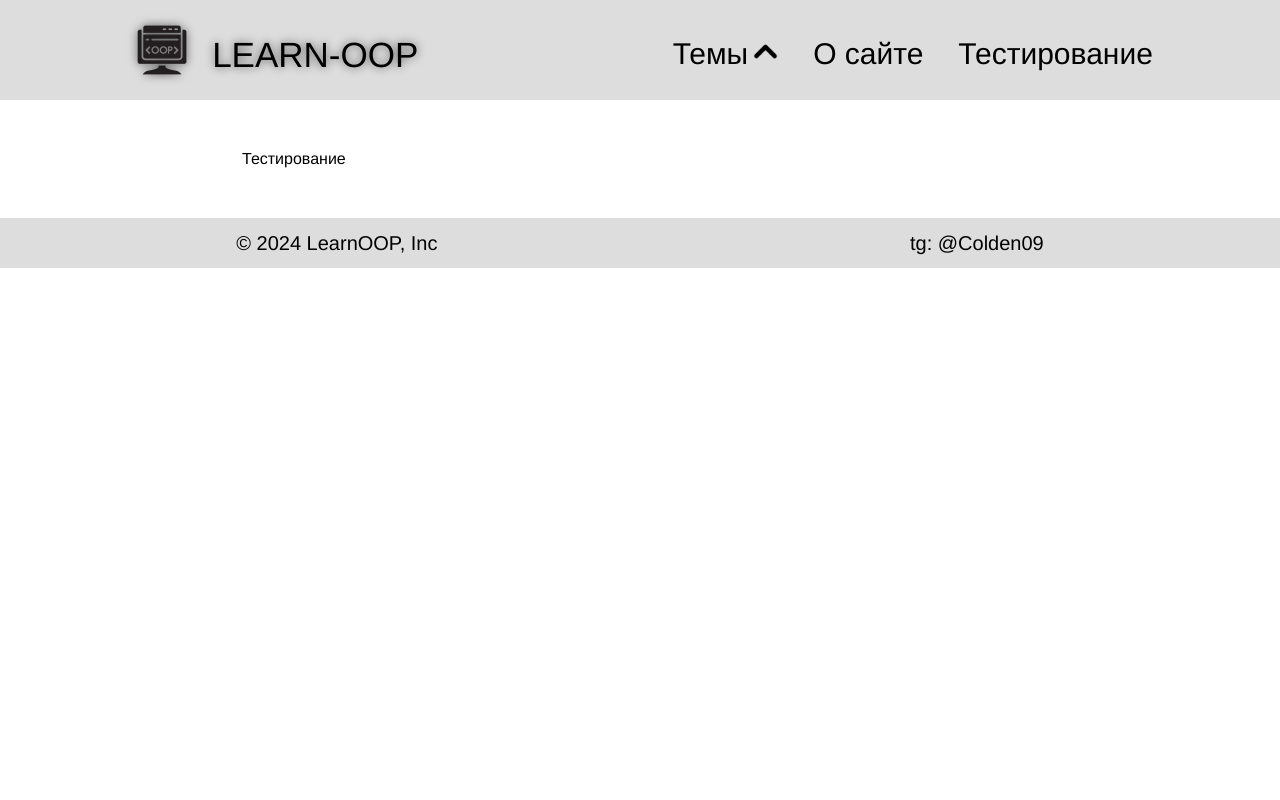
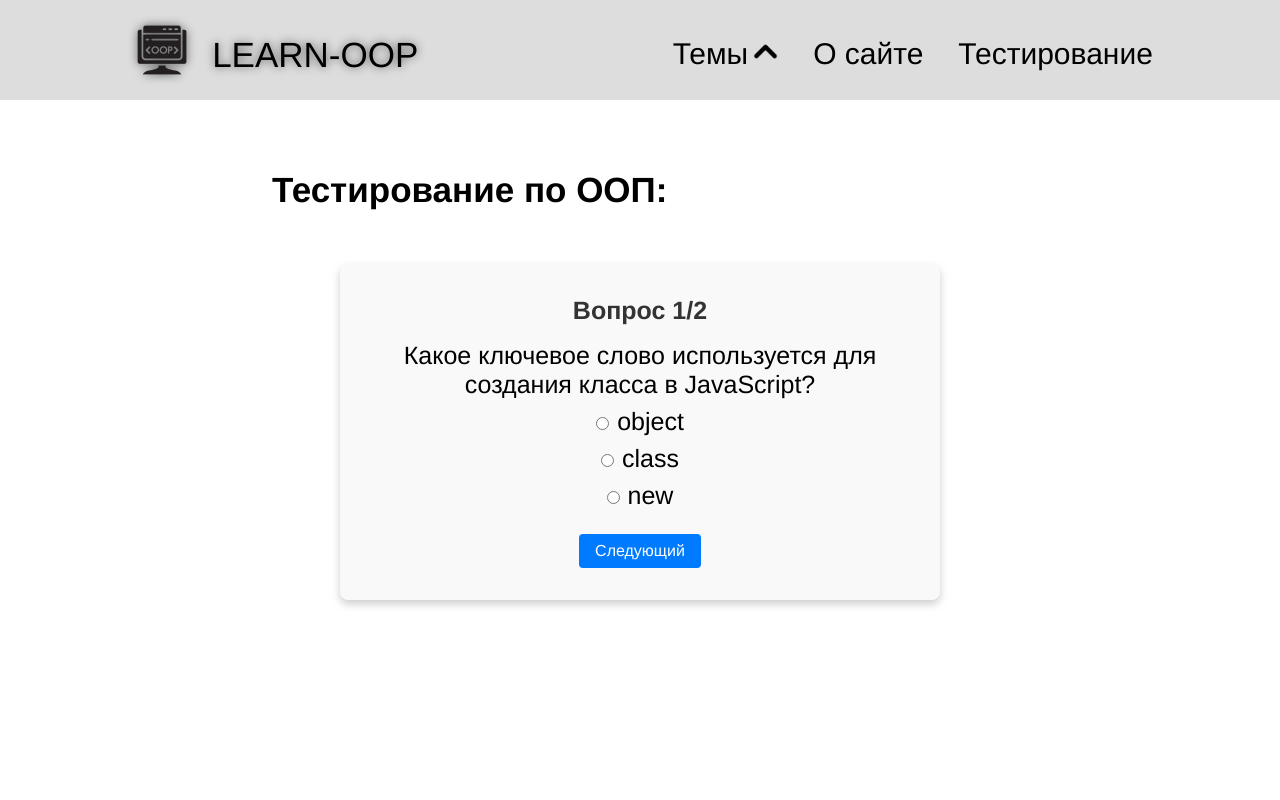
Before and after one commit to Osminojka98/learn-oop-web, a React (Create React App) app: page /#/testing in a window 1280 px wide. Shown: the top 800 px of the page. Built offline with nearby package versions, Linux system fonts and the light colour scheme.

Commit message:
build: add test page component and mounting

```diff
--- a/src/App.jsx
+++ b/src/App.jsx
@@ -7,6 +7,7 @@ import MainPage from "./components/mainPage/MainPage";
 import Footer from "./components/footer/Footer";
 import OopBasics from "./components/pageOopBasics/OopBasics";
 import Inheritance from "./components/inheritance/Inheritance";
+import PageTesting from "./components/pageTesting/PageTesting";
 
 
 class App extends Component {
@@ -34,7 +35,13 @@ class App extends Component {
               <Route path="/inheritance" element={<Inheritance />} />
               <Route path="/encapsulating" element="Инкапсуляция" />
               <Route path="/polymorphysm" element="Полиморфизм" />
-              <Route path="/testing" element="Тестирование" />
+              <Route path="/testing" element={
+                <div>
+                  <PageTesting />
+                  <div className="plug-for-testing"></div>
+                </div>
+              } />
+
             </Routes>
         </div>
 
--- a/src/App.scss
+++ b/src/App.scss
@@ -40,3 +40,9 @@ body {
 		padding: 15px;
 	}
 }
+
+
+.plug-for-testing {
+	width: 100%;
+	height: calc(100vh - 150px);
+}
--- /dev/null
+++ b/src/components/micro-components/TestQuestion.jsx
@@ -0,0 +1,83 @@
+import React, { useState } from 'react';
+import './TestQuestion.scss'; // Импортируем стили
+
+const questions = [
+  {
+    question: "Какое ключевое слово используется для создания класса в JavaScript?",
+    options: ["object", "class", "new"],
+    answer: "class"
+  },
+  {
+    question: "Как называется принцип ООП, заключающийся в скрытии данных?",
+    options: ["Полиморфизм", "Инкапсуляция", "Наследование"],
+    answer: "Инкапсуляция"
+  },
+  // Добавьте остальные вопросы
+];
+
+function Quiz() {
+  const [currentQuestion, setCurrentQuestion] = useState(0);
+  const [selectedAnswers, setSelectedAnswers] = useState({});
+  const [showResult, setShowResult] = useState(false);
+  const [score, setScore] = useState(0);
+
+  const handleAnswer = (option) => {
+    setSelectedAnswers({ ...selectedAnswers, [currentQuestion]: option });
+  };
+
+  const handleNextQuestion = () => {
+    if (currentQuestion < questions.length - 1) {
+      setCurrentQuestion(currentQuestion + 1);
+    }
+  };
+
+  const handleFinish = () => {
+    let finalScore = 0;
+    questions.forEach((question, index) => {
+      if (selectedAnswers[index] === question.answer) {
+        finalScore += 1;
+      }
+    });
+    setScore(finalScore);
+    setShowResult(true);
+  };
+
+  return (
+    <div className="quiz-container">
+      {showResult ? (
+        <div className="result">
+          <h2>Ваш результат: {score} из {questions.length}</h2>
+        </div>
+      ) : (
+        <div>
+          <h2 className="question-title">
+            Вопрос {currentQuestion + 1}/{questions.length}
+          </h2>
+          <p className='quest'>{questions[currentQuestion].question}</p>
+          {questions[currentQuestion].options.map((option, index) => (
+            <div key={index} className="option">
+              <label>
+                <input
+                  type="radio"
+                  name="option"
+                  value={option}
+                  checked={selectedAnswers[currentQuestion] === option}
+                  onChange={() => handleAnswer(option)}
+                />
+                {option}
+              </label>
+            </div>
+          ))}
+          <button onClick={handleNextQuestion} disabled={currentQuestion === questions.length - 1}>
+            Следующий
+          </button>
+          {currentQuestion === questions.length - 1 && (
+            <button onClick={handleFinish}>Закончить тест</button>
+          )}
+        </div>
+      )}
+    </div>
+  );
+}
+
+export default Quiz;
--- /dev/null
+++ b/src/components/micro-components/TestQuestion.scss
@@ -0,0 +1,71 @@
+/* Quiz.css */
+.quiz-container {
+  max-width: 600px;
+  margin: 2rem auto;
+  padding: 2rem;
+  background-color: #f9f9f9;
+  border-radius: 8px;
+  box-shadow: 0 4px 8px rgba(0, 0, 0, 0.2);
+  font-family: Arial, sans-serif;
+  text-align: center;
+	position: absolute;
+	left: 50%;
+	top: 50%;
+	transform: translate(-50%, -50%);
+}
+
+.question-title {
+	font-size: 25px;
+  font-weight: bold;
+  margin-bottom: 1rem;
+  color: #333;
+}
+
+.option {
+  display: block;
+  margin: 0.5rem 0;
+}
+
+.option input[type="radio"] {
+  margin-right: 0.5rem;
+}
+
+.option label {
+	font-size: 25px;
+}
+
+.quest{
+	font-size: 25px;
+}
+
+button {
+  margin-top: 1rem;
+  padding: 0.5rem 1rem;
+  font-size: 1rem;
+  border-radius: 4px;
+  cursor: pointer;
+  transition: background-color 0.3s;
+}
+
+button:disabled {
+  background-color: #ccc;
+  cursor: not-allowed;
+}
+
+button:not(:disabled) {
+  background-color: #007bff;
+  color: white;
+  border: none;
+}
+
+button:not(:disabled):hover {
+  background-color: #0056b3;
+}
+
+.result {
+	font-size: 25px;
+  font-size: 1.25rem;
+  font-weight: bold;
+  color: #4caf50;
+  margin-top: 1rem;
+}
--- /dev/null
+++ b/src/components/pageTesting/PageTesting.jsx
@@ -0,0 +1,30 @@
+import React, { Component } from "react";
+import "./PageTesting.scss"
+import TestQuestion from "../micro-components/TestQuestion";
+
+
+class PageTesting extends Component {
+	constructor(props) {
+		super(props)
+	}
+
+
+	render() {
+		return(
+			<div>
+				<div className="title">Тестирование по ООП:</div>
+
+				<div className="test">
+					<TestQuestion
+						question={"ДИМА ЯВЛЯЕТСЯ ГЕЕМ ЛЕсбиянкой?"}
+						ans1={"Да"}
+						ans2={"Yes"}
+						ans3={"Эйе"}
+					/>
+				</div>
+			</div>
+		)
+	}
+}
+
+export default PageTesting;
--- a/src/index.jsx
+++ b/src/index.jsx
@@ -1,7 +1,7 @@
 import React from 'react';
 import ReactDOM from 'react-dom/client';
 import App from './App';
-import { BrowserRouter, HashRouter } from 'react-router-dom';
+import { HashRouter } from 'react-router-dom';
 
 // Code highliting
 import "prismjs";
```
Also changed, not shown: src/components/pageTesting/PageTesting.scss (added).
